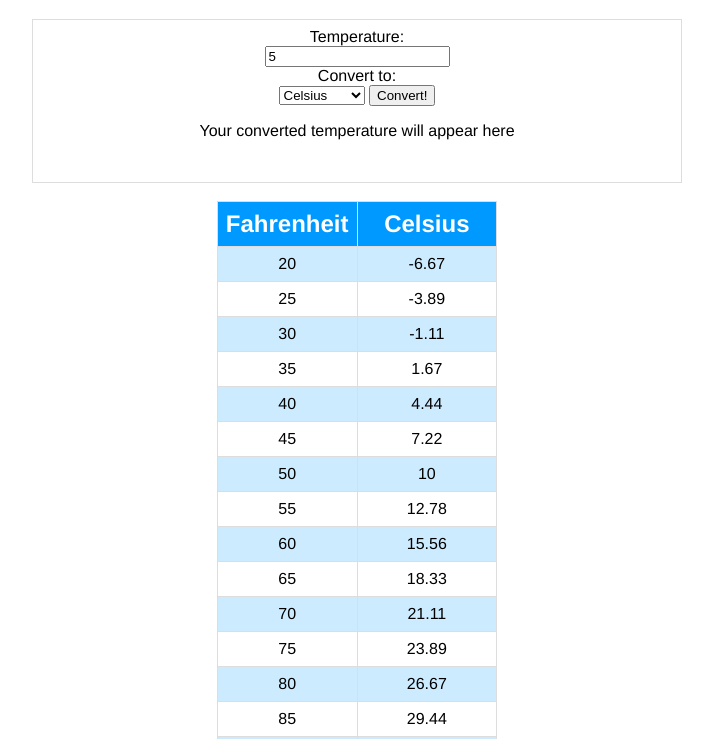
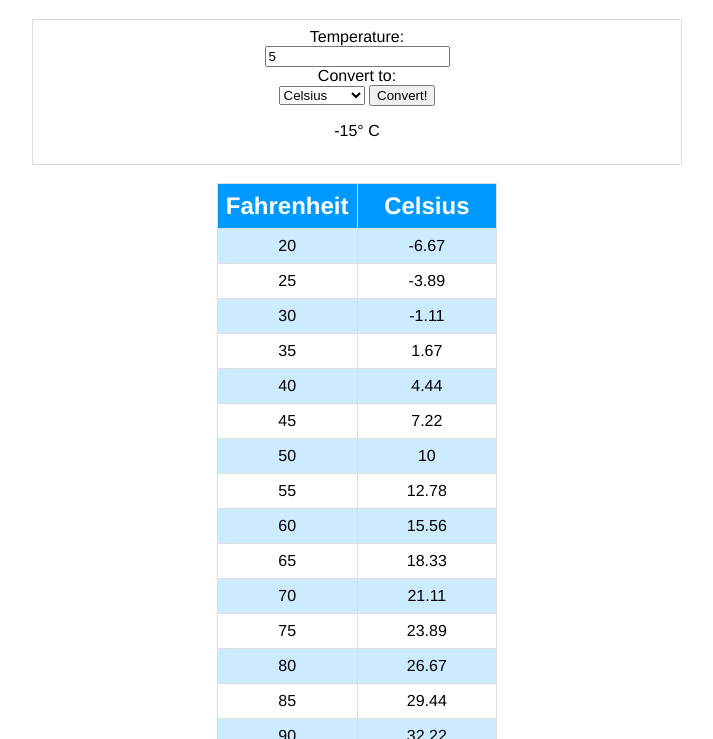
Before and after one commit to Astrocat2374/Temperature-Converter, a plain HTML site: page converter.html in a window 1280 px wide. Both pictures are taken after typing "5" into the empty fields and a click on the button "Convert!". Shown: the part 61-800 px from the top of the page, without its empty margins (283-996 px from the left). Drawn offline with Linux system fonts and the light colour scheme.

Commit message:
Functional, but now optimizing

```diff
--- a/converter.html
+++ b/converter.html
@@ -21,8 +21,8 @@
 			Convert to:<br>
 			<select id="convertTo">
 
-				<option value= "celsius" >Celsius</option>
-				<option value= "fahrenheit" >Fahrenheit</option>
+				<option value="celsius">Celsius</option>
+				<option value="fahrenheit">Fahrenheit</option>
 
 			</select>
 
@@ -32,14 +32,13 @@
 
 			<p id="userOutput">Your converted temperature will appear here</p>
 
-			<br>
-
 		</div>
 
 		<script>
 
 			var userInput = document.getElementById("inputTemperature");
 			var unit = document.getElementById("convertTo");
+			var toConvertedTemp;
 
 			function userConvert() {
 
@@ -48,20 +47,20 @@
 				console.log(userInput.value);
 				console.log(unit.value);
 
-				var temp = parseint(userInput.value, 10);
+				var temp = parseInt(userInput.value, 10);
 				console.log(temp);
 
-				if (unit === "celsius") {
+				if (unit.value === "celsius") {
 
-					toConvertedtemp = (temp - 32) * (5 / 9);
+					toConvertedTemp = (temp - 32) * (5 / 9);
 					toConvertedtemp = Math.round(toConvertedTemp * 100) / 100;
-					console.log("celsius")
+					toConvertedTemp = toConvertedTemp + "° C"
 
-				} else if (unit === "fahrenheit") {
+				} else if (unit.value === "fahrenheit") {
 
-					toConvertedtemp = temp * (9 / 5) + 32;
-					toConvertedtemp = Math.round(toConvertedTemp * 100) / 100;
-					console.log("fahrenheit")
+					toConvertedTemp = temp * (9 / 5) + 32;
+					toConvertedTemp = Math.round(toConvertedTemp * 100) / 100;
+					toConvertedTemp = toConvertedTemp + "° F"
 
 				} else {
 
```
